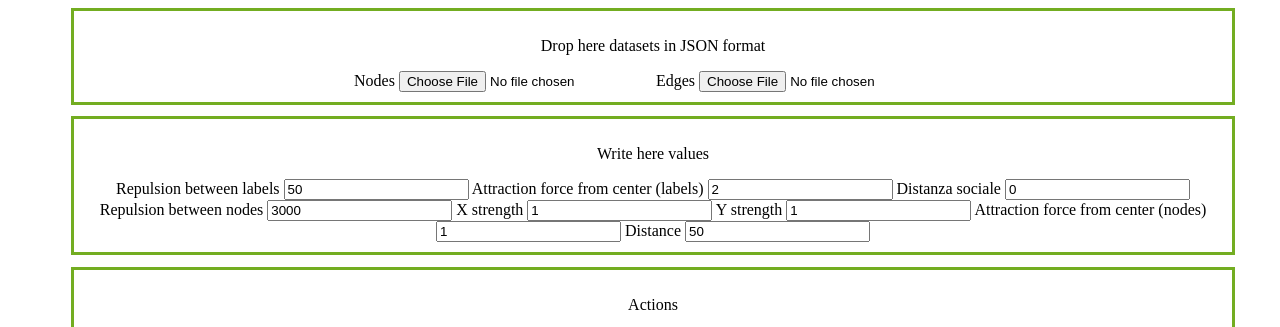
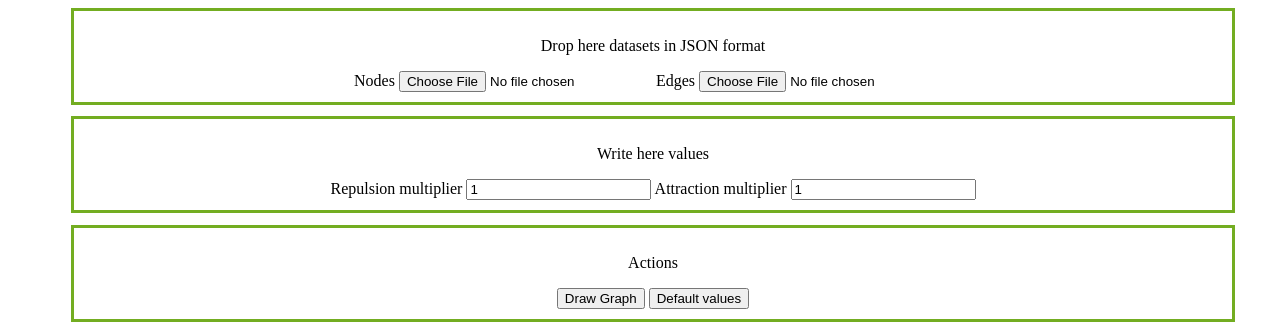
Before and after one commit to thanh-guong/k-pop-infovis, a plain HTML site: page index.html in a window 1280 px wide. Both pictures are taken after a click on the button "Default values". Shown: the top 327 px of the page. Drawn offline with nearby package versions, Linux system fonts and the light colour scheme.

Commit message:
Compressed all the d3 parameters in 2 multipliers

```diff
--- a/index.html
+++ b/index.html
@@ -23,29 +23,11 @@
         <div class="values-container">
             <p>Write here values</p>
 
-            <label for="labelLayoutChargeStrength">Repulsion between labels</label>
-            <input name="values" id="labelLayoutChargeStrength" type="number" value="50">
+            <label for="repulsionMultiplier">Repulsion multiplier</label>
+            <input name="values" id="repulsionMultiplier" type="number" value="1">
 
-            <label for="labelLayoutLinkStrength">Attraction force from center (labels)</label>
-            <input name="values" id="labelLayoutLinkStrength" type="number" value="2">
-
-            <label for="labelLayoutDistance">Distanza sociale</label>
-            <input name="values" id="labelLayoutDistance" type="number" value="0">
-
-            <label for="graphLayoutChargeStrength">Repulsion between nodes</label>
-            <input name="values" id="graphLayoutChargeStrength" type="number" value="3000">
-
-            <label for="graphLayoutXStrength">X strength</label>
-            <input name="values" id="graphLayoutXStrength" type="number" value="1">
-
-            <label for="graphLayoutYStrength">Y strength</label>
-            <input name="values" id="graphLayoutYStrength" type="number" value="1">
-
-            <label for="graphLayoutLinkStrength">Attraction force from center (nodes)</label>
-            <input name="values" id="graphLayoutLinkStrength" type="number" value="1">
-
-            <label for="graphLayoutDistance">Distance</label>
-            <input name="values" id="graphLayoutDistance" type="number" value="50">
+            <label for="attractionMultiplier">Attraction multiplier</label>
+            <input name="values" id="attractionMultiplier" type="number" value="1">
         </div>
 
         <div class="buttons-container">
--- a/js/k-pop.js
+++ b/js/k-pop.js
@@ -1,6 +1,12 @@
 DEBUG = true;
-STEP_TIME_MS = 100;
-INTERVAL_MS = 300; // milliseconds
+LABEL_LAYOUT_CHARGE_STRENGTH = 50;
+LABEL_LAYOUT_LINK_STRENGTH = 2;
+LABEL_LAYOUT_DISTANCE = 0;
+GRAPH_LAYOUT_CHARGE_STRENGTH = 3000;
+GRAPH_LAYOUT_X_STRENGTH = 1;
+GRAPH_LAYOUT_Y_STRENGTH = 1;
+GRAPH_LAYOUT_LINK_STRENGTH = 1;
+GRAPH_LAYOUT_DISTANCE = 50;
 
 let nodes = "";
 let edges = "";
@@ -12,14 +18,26 @@ let svg;
 let nodes_displayed;
 let edges_displayed;
 
-let labelLayoutChargeStrength	// -50
-let labelLayoutLinkStrength		// 2
-let labelLayoutDistance		    // 0
-let graphLayoutChargeStrength	// -3000
-let graphLayoutXStrength		// 1
-let graphLayoutYStrength		// 1
-let graphLayoutLinkStrength		// 1
-let graphLayoutDistance		    // 50
+let labelLayoutChargeStrength = 50;
+let labelLayoutLinkStrength = 2;
+let labelLayoutDistance	= 0;
+let graphLayoutChargeStrength = 3000;
+let graphLayoutXStrength = 1;
+let graphLayoutYStrength = 1;
+let graphLayoutLinkStrength	= 1;
+let graphLayoutDistance	= 50;
+
+labelLayoutChargeStrength = LABEL_LAYOUT_CHARGE_STRENGTH;
+labelLayoutLinkStrength = LABEL_LAYOUT_LINK_STRENGTH;
+labelLayoutDistance	= LABEL_LAYOUT_DISTANCE;
+graphLayoutChargeStrength = GRAPH_LAYOUT_CHARGE_STRENGTH;
+graphLayoutXStrength = GRAPH_LAYOUT_X_STRENGTH;
+graphLayoutYStrength = GRAPH_LAYOUT_Y_STRENGTH;
+graphLayoutLinkStrength	= GRAPH_LAYOUT_LINK_STRENGTH;
+graphLayoutDistance	= GRAPH_LAYOUT_DISTANCE;
+
+let repulsionMultiplier = 1;
+let attractionMultiplier = 1;
 
 let width = "1200";
 let height = "600";
@@ -113,28 +131,35 @@ function checkData()
 
 function initializeGlobalVariablesFromDOM()
 {
-    labelLayoutChargeStrength = document.getElementById("labelLayoutChargeStrength").value;
-    labelLayoutLinkStrength = document.getElementById("labelLayoutLinkStrength").value;
-    labelLayoutDistance = document.getElementById("labelLayoutDistance").value;
+    repulsionMultiplier = document.getElementById("repulsionMultiplier").value;
+    attractionMultiplier = document.getElementById("attractionMultiplier").value;
 
-    graphLayoutChargeStrength = document.getElementById("graphLayoutChargeStrength").value;
-    graphLayoutXStrength = document.getElementById("graphLayoutXStrength").value;
-    graphLayoutYStrength = document.getElementById("graphLayoutYStrength").value;
-    graphLayoutLinkStrength = document.getElementById("graphLayoutLinkStrength").value;
-    graphLayoutDistance = document.getElementById("graphLayoutDistance").value;
+    labelLayoutChargeStrength = LABEL_LAYOUT_CHARGE_STRENGTH * repulsionMultiplier;
+    labelLayoutLinkStrength = LABEL_LAYOUT_LINK_STRENGTH * attractionMultiplier;
+    labelLayoutDistance	= LABEL_LAYOUT_DISTANCE;
+    graphLayoutChargeStrength = GRAPH_LAYOUT_CHARGE_STRENGTH * repulsionMultiplier;
+    graphLayoutXStrength = GRAPH_LAYOUT_X_STRENGTH;
+    graphLayoutYStrength = GRAPH_LAYOUT_Y_STRENGTH;
+    graphLayoutLinkStrength	= GRAPH_LAYOUT_LINK_STRENGTH * attractionMultiplier;
+    graphLayoutDistance	= GRAPH_LAYOUT_DISTANCE;
 }
 
 function defaultValues()
 {
-    document.getElementById("labelLayoutChargeStrength").value = 50;
-    document.getElementById("labelLayoutLinkStrength").value = 2;
-    document.getElementById("labelLayoutDistance").value = 0;
+    labelLayoutChargeStrength = LABEL_LAYOUT_CHARGE_STRENGTH;
+    labelLayoutLinkStrength = LABEL_LAYOUT_LINK_STRENGTH;
+    labelLayoutDistance	= LABEL_LAYOUT_DISTANCE;
+    graphLayoutChargeStrength = GRAPH_LAYOUT_CHARGE_STRENGTH;
+    graphLayoutXStrength = GRAPH_LAYOUT_X_STRENGTH;
+    graphLayoutYStrength = GRAPH_LAYOUT_Y_STRENGTH;
+    graphLayoutLinkStrength	= GRAPH_LAYOUT_LINK_STRENGTH;
+    graphLayoutDistance	= GRAPH_LAYOUT_DISTANCE;
 
-    document.getElementById("graphLayoutChargeStrength").value = 3000;
-    document.getElementById("graphLayoutXStrength").value = 1;
-    document.getElementById("graphLayoutYStrength").value = 1;
-    document.getElementById("graphLayoutLinkStrength").value = 1;
-    document.getElementById("graphLayoutDistance").value = 50;
+    repulsionMultiplier = 1;
+    attractionMultiplier = 1;
+
+    document.getElementById("repulsionMultiplier").value = 1;
+    document.getElementById("attractionMultiplier").value = 1;
 }
 
 function cleanSvgIfDirty()
```
